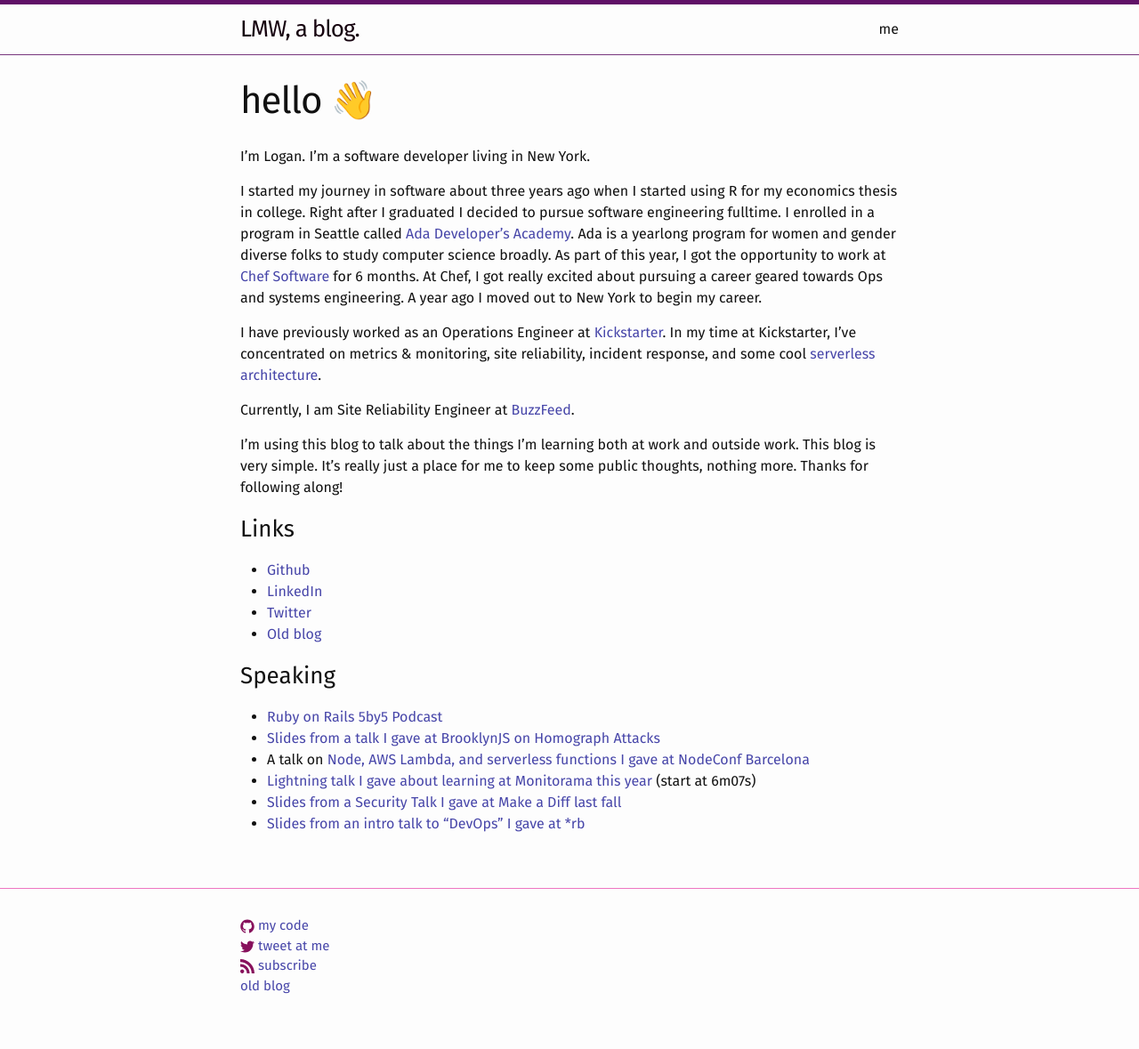
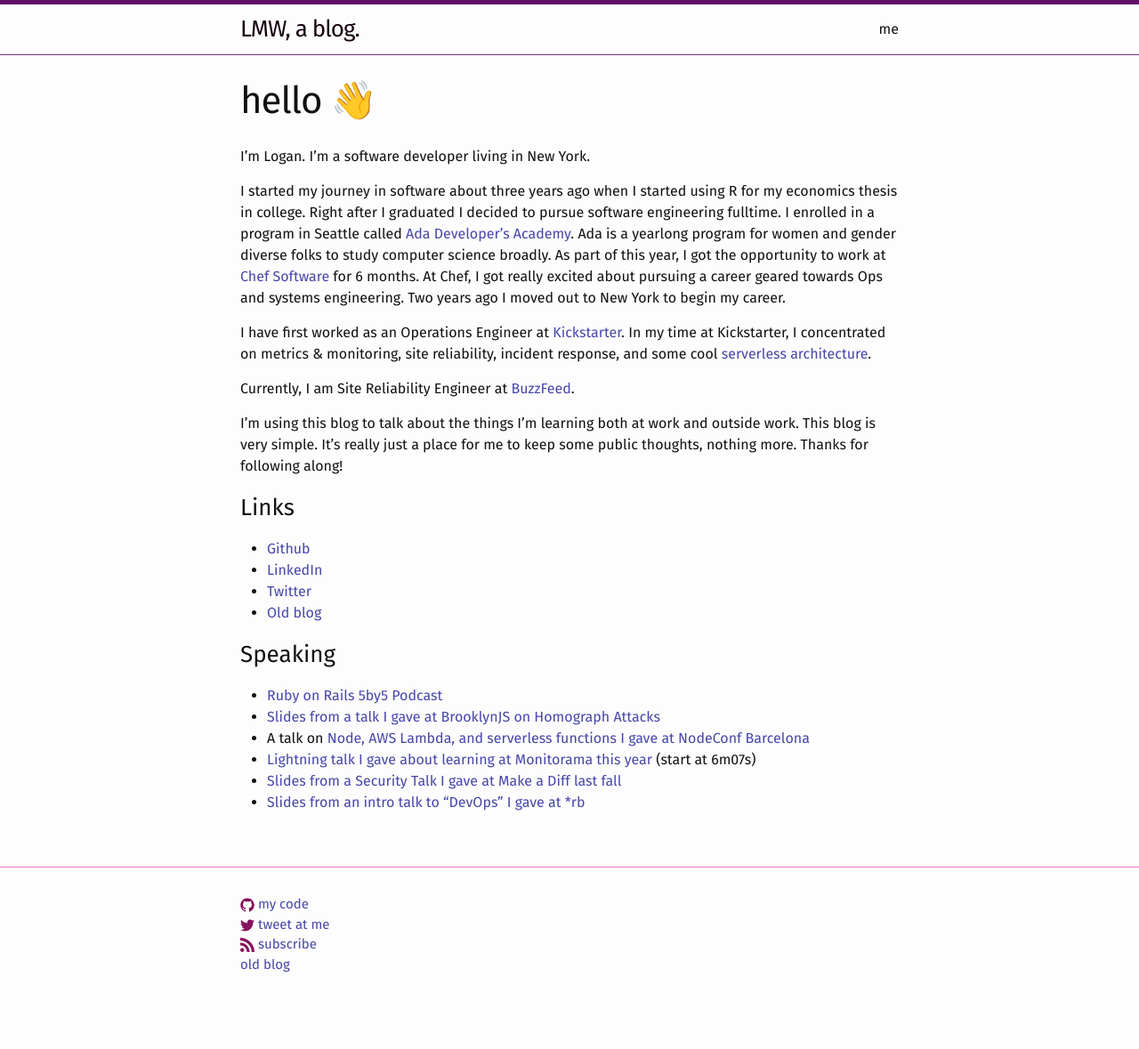
Before and after one commit to ghazaal71/loganmeetsworld, a Jekyll site: the page built from about.md, in a window 1280 px wide. Shown: the whole page at 89% size. Built offline with Jekyll 4.4.1, drawn with Linux system fonts in a browser that asks for light colours; after the commit the page ends 1155 px from its top, so only the background shows below that.

Commit message:
updates to about

```diff
--- a/about.md
+++ b/about.md
@@ -6,9 +6,9 @@
 
 I'm Logan. I'm a software developer living in New York.
 
-I started my journey in software about three years ago when I started using R for my economics thesis in college. Right after I graduated I decided to pursue software engineering fulltime. I enrolled in a program in Seattle called [Ada Developer's Academy](https://adadevelopersacademy.org/). Ada is a yearlong program for women and gender diverse folks to study computer science broadly. As part of this year, I got the opportunity to work at [Chef Software](https://www.chef.io/) for 6 months. At Chef, I got really excited about pursuing a career geared towards Ops and systems engineering. A year ago I moved out to New York to begin my career.
+I started my journey in software about three years ago when I started using R for my economics thesis in college. Right after I graduated I decided to pursue software engineering fulltime. I enrolled in a program in Seattle called [Ada Developer's Academy](https://adadevelopersacademy.org/). Ada is a yearlong program for women and gender diverse folks to study computer science broadly. As part of this year, I got the opportunity to work at [Chef Software](https://www.chef.io/) for 6 months. At Chef, I got really excited about pursuing a career geared towards Ops and systems engineering. Two years ago I moved out to New York to begin my career.
 
-I have previously worked as an Operations Engineer at [Kickstarter](www.kickstarter.com). In my time at Kickstarter, I've concentrated on metrics & monitoring, site reliability, incident response, and some cool [serverless architecture](https://kickstarter.engineering/leveraging-functional-programming-aws-lambda-to-drive-chatops-4b269558d3fb).
+I have first worked as an Operations Engineer at [Kickstarter](www.kickstarter.com). In my time at Kickstarter, I concentrated on metrics & monitoring, site reliability, incident response, and some cool [serverless architecture](https://kickstarter.engineering/leveraging-functional-programming-aws-lambda-to-drive-chatops-4b269558d3fb).
 
 Currently, I am Site Reliability Engineer at [BuzzFeed](https://www.buzzfeed.com).
 
```
Also changed, not shown: _posts/2018-03-11-site-reliability-engineering.markdown (added, +14 -0 lines).
